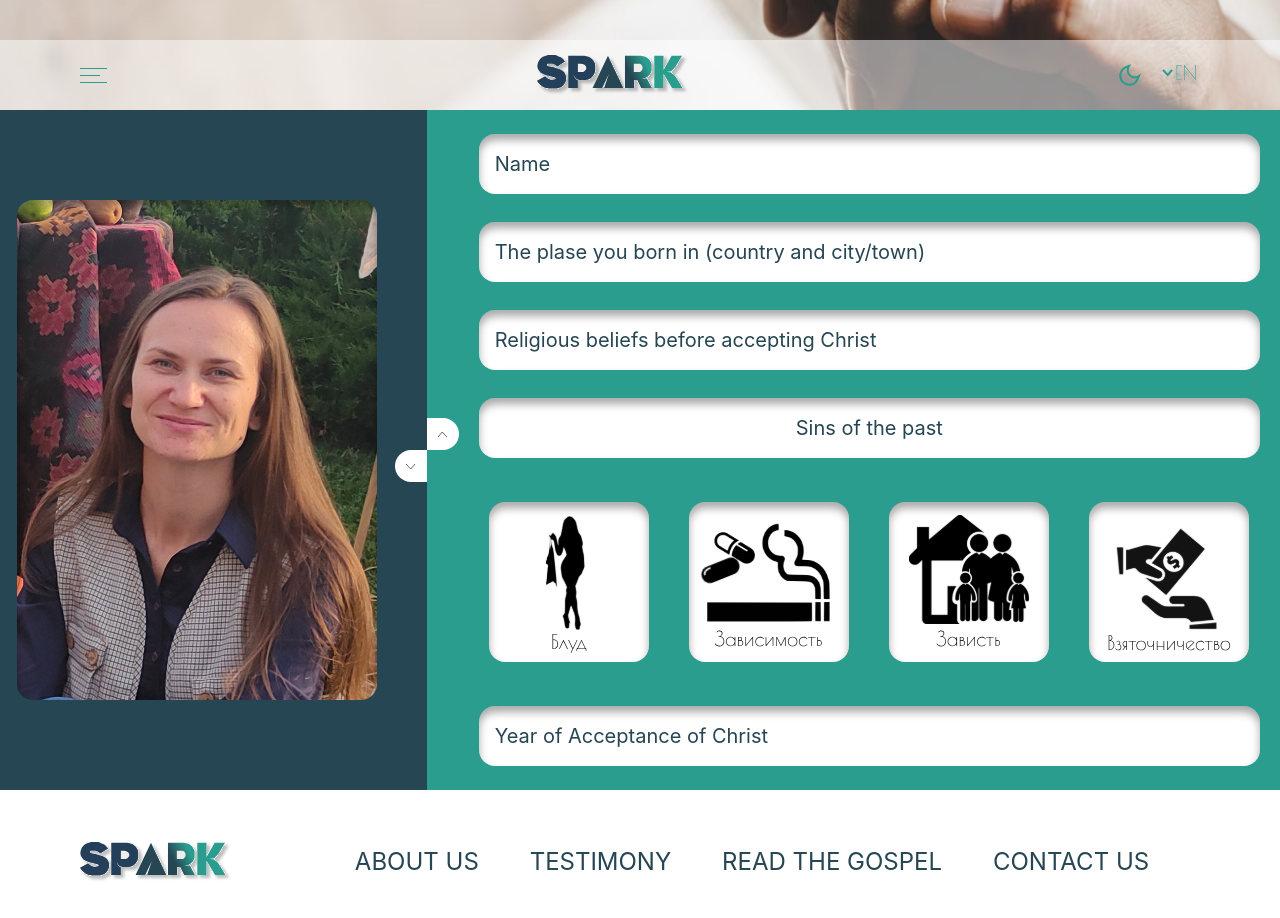
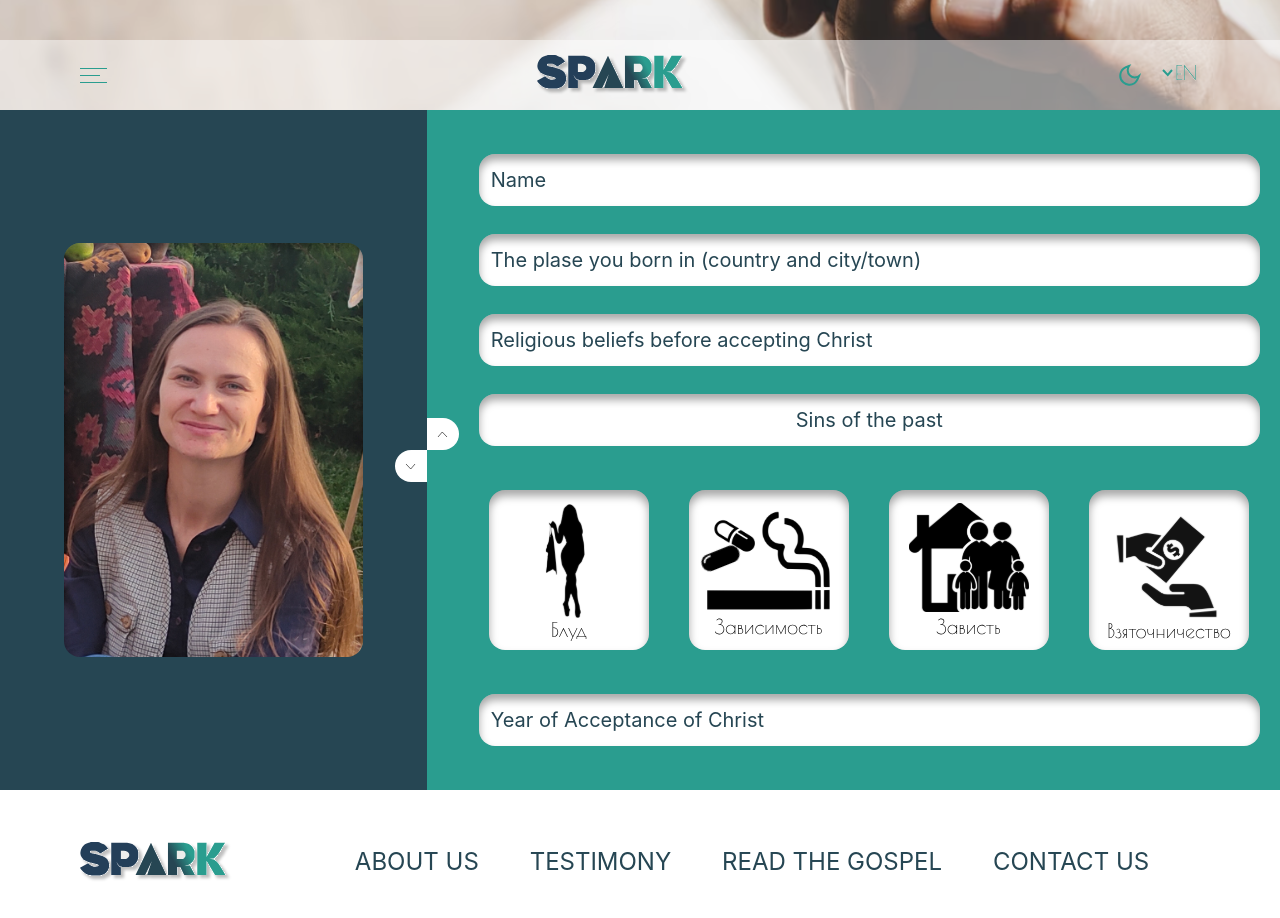
Before and after one commit to Pavel064/JesusCan.online, a React (Vite) app: page / in a window 1280 px wide. Shown: the part 240-1158 px from the top of the page. Built offline with nearby package versions, Linux system fonts and the light colour scheme.

Commit message:
fix: :bug: fixed image scaling

```diff
--- a/src/components/Slider.jsx
+++ b/src/components/Slider.jsx
@@ -35,8 +35,8 @@ const Slider = () => {
     <div className="flex w-full h-[680px]">
       <div className="w-1/3 flex h-full bg-[#264653]">
         <div className="flex flex-grow items-center justify-center">
-          <div className="w-[360px] h-[500px] rounded-2xl relative">
-            <img src={defPhoto} className="rounded-2xl w-full h-full" />
+          <div className="rounded-2xl relative ml-16 mr-8">
+            <img src={defPhoto} className="rounded-2xl" />
             <div
               style={{
                 position: "absolute",
@@ -64,25 +64,25 @@ const Slider = () => {
         </div>
         <div className="flex flex-col flex-grow justify-center p-5 gap-7 text-xl">
           <div
-            className="bg-white w-full  p-4 text-left rounded-2xl"
+            className="bg-white w-full text-left rounded-2xl p-3 2xl:p-4"
             style={{ boxShadow: "inset 0 6px 8px 0 rgba(0, 0, 0, 0.35)" }}
           >
             Name
           </div>
           <div
-            className="bg-white w-full p-4 text-left rounded-2xl"
+            className="bg-white w-full text-left rounded-2xl p-3 2xl:p-4"
             style={{ boxShadow: "inset 0 6px 8px 0 rgba(0, 0, 0, 0.35)" }}
           >
             The plase you born in (country and city/town)
           </div>
           <div
-            className="bg-white w-full p-4 text-left rounded-2xl"
+            className="bg-white w-full text-left rounded-2xl p-3 2xl:p-4"
             style={{ boxShadow: "inset 0 6px 8px 0 rgba(0, 0, 0, 0.35)" }}
           >
             Religious beliefs before accepting Christ
           </div>
           <div
-            className="bg-white w-full p-4 rounded-2xl"
+            className="bg-white w-full rounded-2xl p-3 2xl:p-4"
             style={{ boxShadow: "inset 0 6px 8px 0 rgba(0, 0, 0, 0.35)" }}
           >
             Sins of the past
@@ -91,7 +91,7 @@ const Slider = () => {
             {images.map((image, index) => (
               <div
                 key={index}
-                className="w-[160px] h-[160px] rounded-2xl relative"
+                className="rounded-2xl relative"
                 style={{
                   boxShadow: "inset 0 6px 8px 0 rgba(0, 0, 0, 0.35)",
                 }}
@@ -117,7 +117,7 @@ const Slider = () => {
           </div>
 
           <div
-            className="bg-white w-full p-4 text-left rounded-2xl"
+            className="bg-white w-full text-left rounded-2xl p-3 2xl:p-4"
             style={{ boxShadow: "inset 0 6px 8px 0 rgba(0, 0, 0, 0.35)" }}
           >
             Year of Acceptance of Christ
```
